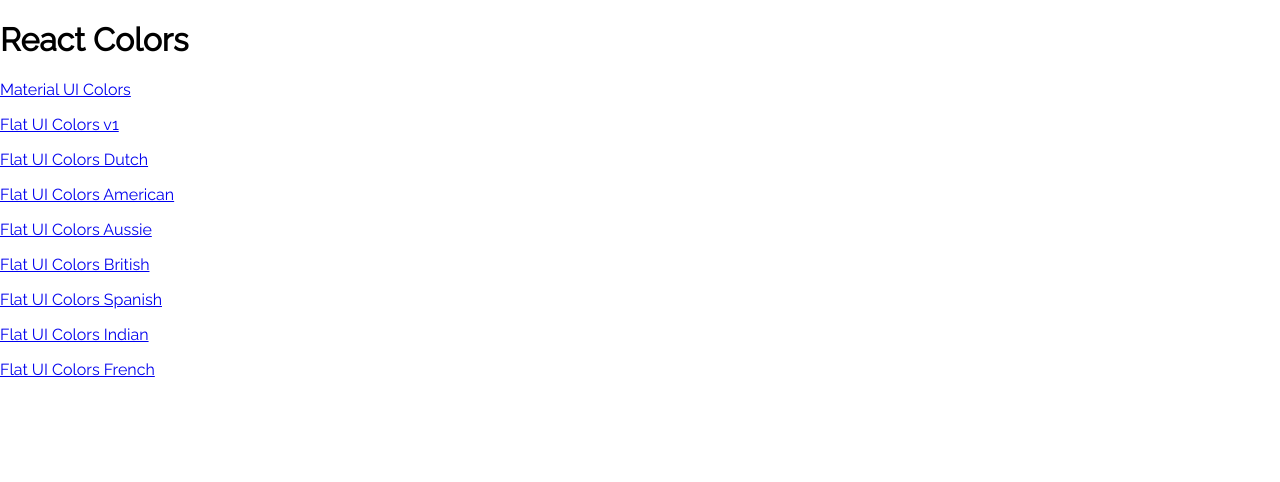
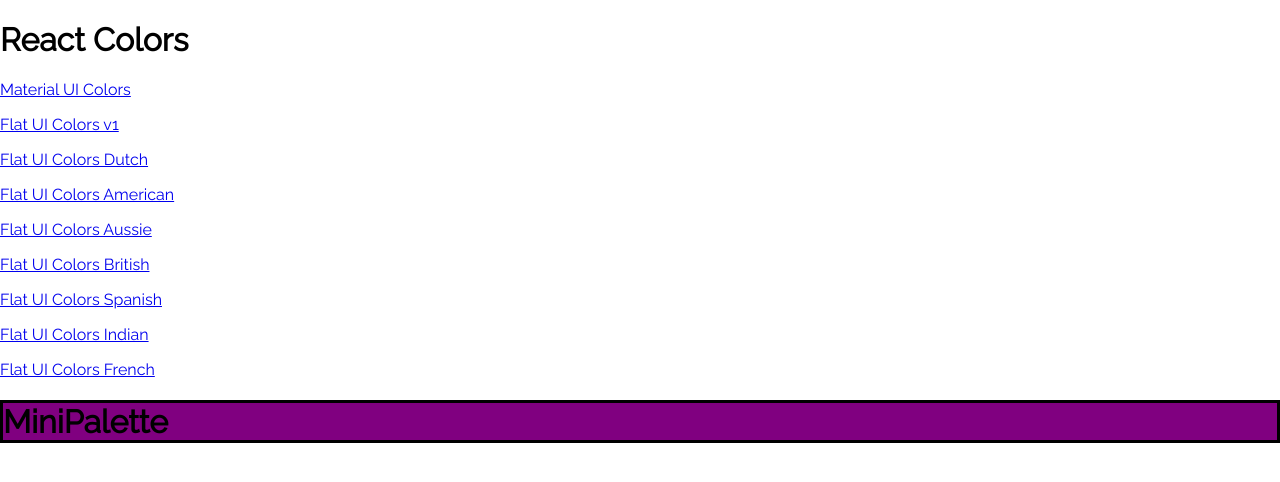
Before and after one commit to jamesv28/Color-Palette, a React (Create React App) app: page / in a window 1280 px wide. Shown: the top 482 px of the page. Built offline with nearby package versions, Linux system fonts and the light colour scheme.

Commit message:
added material ui styling

```diff
--- a/package.json
+++ b/package.json
@@ -5,6 +5,7 @@
   "dependencies": {
     "@material-ui/core": "^4.5.2",
     "@material-ui/icons": "^4.5.1",
+    "@material-ui/styles": "^4.6.0",
     "chroma-js": "^2.0.6",
     "hover.css": "^2.3.2",
     "rc-slider": "^8.7.1",
--- /dev/null
+++ b/src/MiniPalette.js
@@ -0,0 +1,23 @@
+import React, { Component } from 'react';
+import { withStyles } from '@material-ui/core/styles';
+
+const styles = {
+    root: {
+        backgroundColor: 'purple',
+        border: '3px solid black'
+    }
+}
+
+function MiniPalette(props) {
+    const { classes } = props;
+    console.log(classes);
+    return (
+        <div>
+            <h1 className={classes.root}>
+                MiniPalette
+            </h1>
+        </div>
+    )
+}
+
+export default withStyles(styles)(MiniPalette);
--- a/src/PaletteList.js
+++ b/src/PaletteList.js
@@ -1,5 +1,6 @@
 import React, { Component } from 'react';
 import {Link} from 'react-router-dom';
+import MiniPalette from './MiniPalette';
 
 class PaletteList extends Component {
     render() {
@@ -12,6 +13,7 @@
                     <Link to={`palette/${palette.id}`}>{palette.paletteName}</Link>
                     </p>
                 ))}
+                <MiniPalette />
             </div>
         )
     }
```
Also changed, not shown: src/App.css (line endings or trailing spaces), 1 other file (tests, documents, lock files or other folders).
